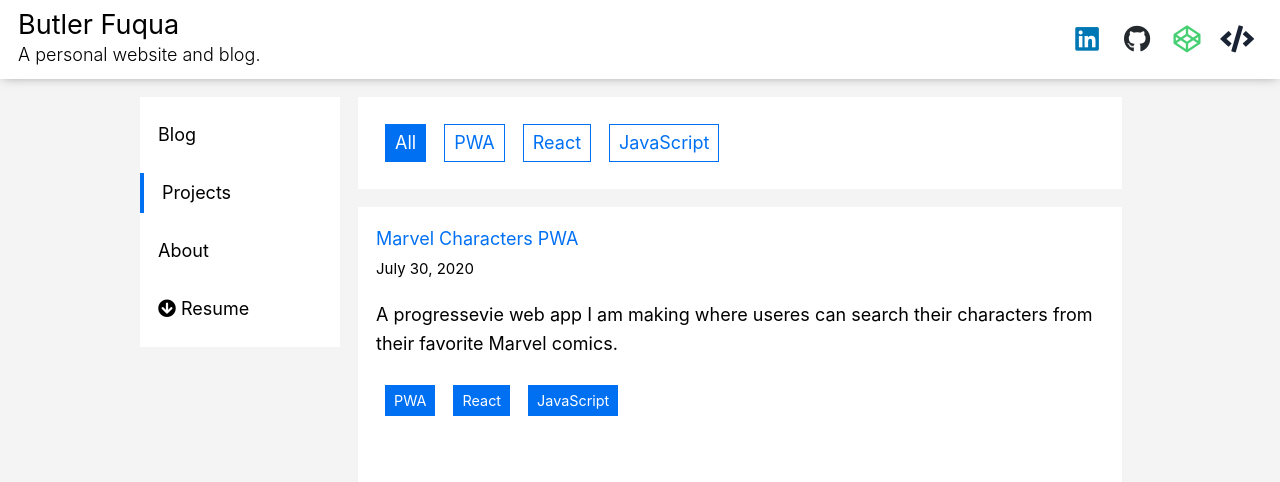
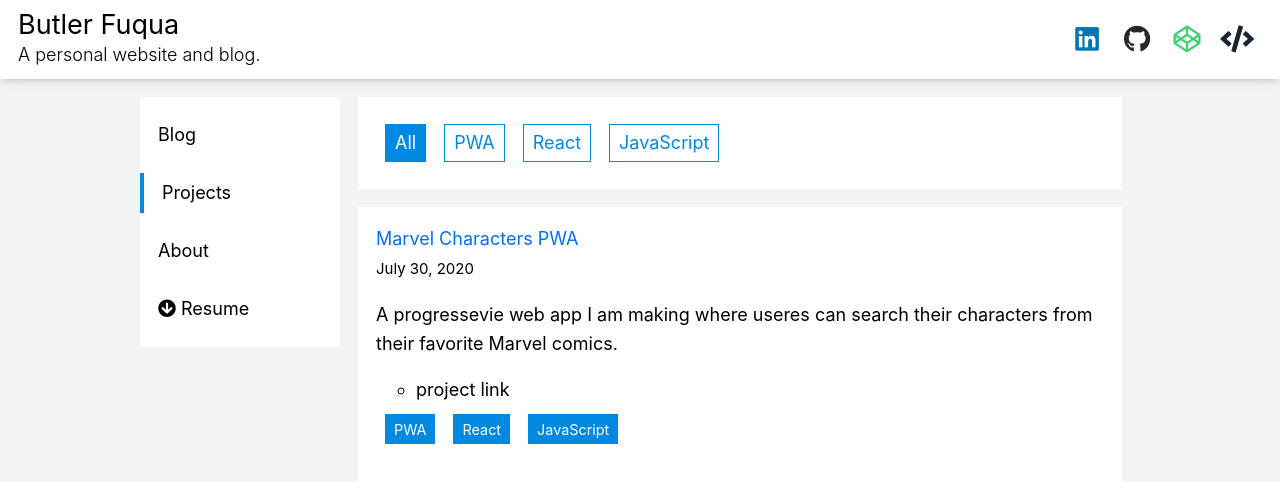
Before and after one commit to ButlerFuqua/personal-blog, a Next.js app: page /projects in a window 1280 px wide. Shown: the top 482 px of the page. Built offline with nearby package versions, Linux system fonts and the light colour scheme.

Commit message:
Add project links component.

```diff
--- a/components/postsSection.js
+++ b/components/postsSection.js
@@ -4,6 +4,7 @@ import styled from 'styled-components'
 import Router from 'next/router'
 import { categories } from '../lib/postsInfo'
 import { useState } from 'react'
+import ProjectLinks from './projectLinks'
 
 
 const PostsList = styled.ul`
@@ -150,6 +151,9 @@ export default function PostsSection({ posts, title, type }) {
                             : ''
                         }
 
+                        {/*  If these are projects, add code into */}
+                        {type == 'projects' ? <ProjectLinks /> : ''}
+
                         {tags
                             ? (<Tags>
                                 {tags.map(tag => <li key={tags.indexOf(tag)}>{tag}</li>)}
--- /dev/null
+++ b/components/projectlinks.js
@@ -0,0 +1,9 @@
+
+
+export default function ProjectLinks() {
+    return (
+        <ul>
+            <li>project link</li>
+        </ul>
+    )
+}
--- a/pages/_app.js
+++ b/pages/_app.js
@@ -5,7 +5,7 @@ import '@fortawesome/fontawesome-free/css/all.css';
 
 const theme = {
   colors: {
-    primary: '#0070f3',
+    primary: '#0089e0',
   },
 }
 
```
